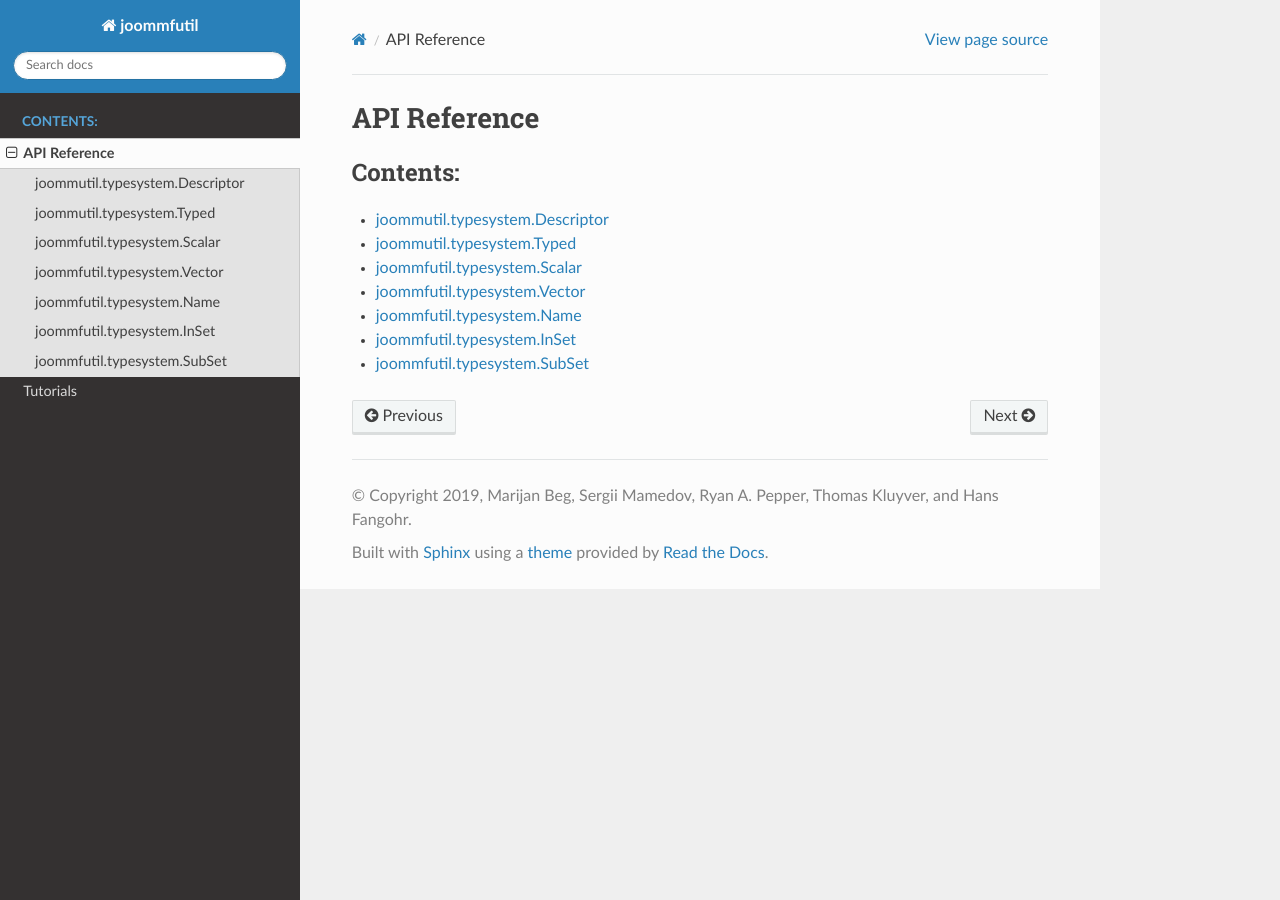
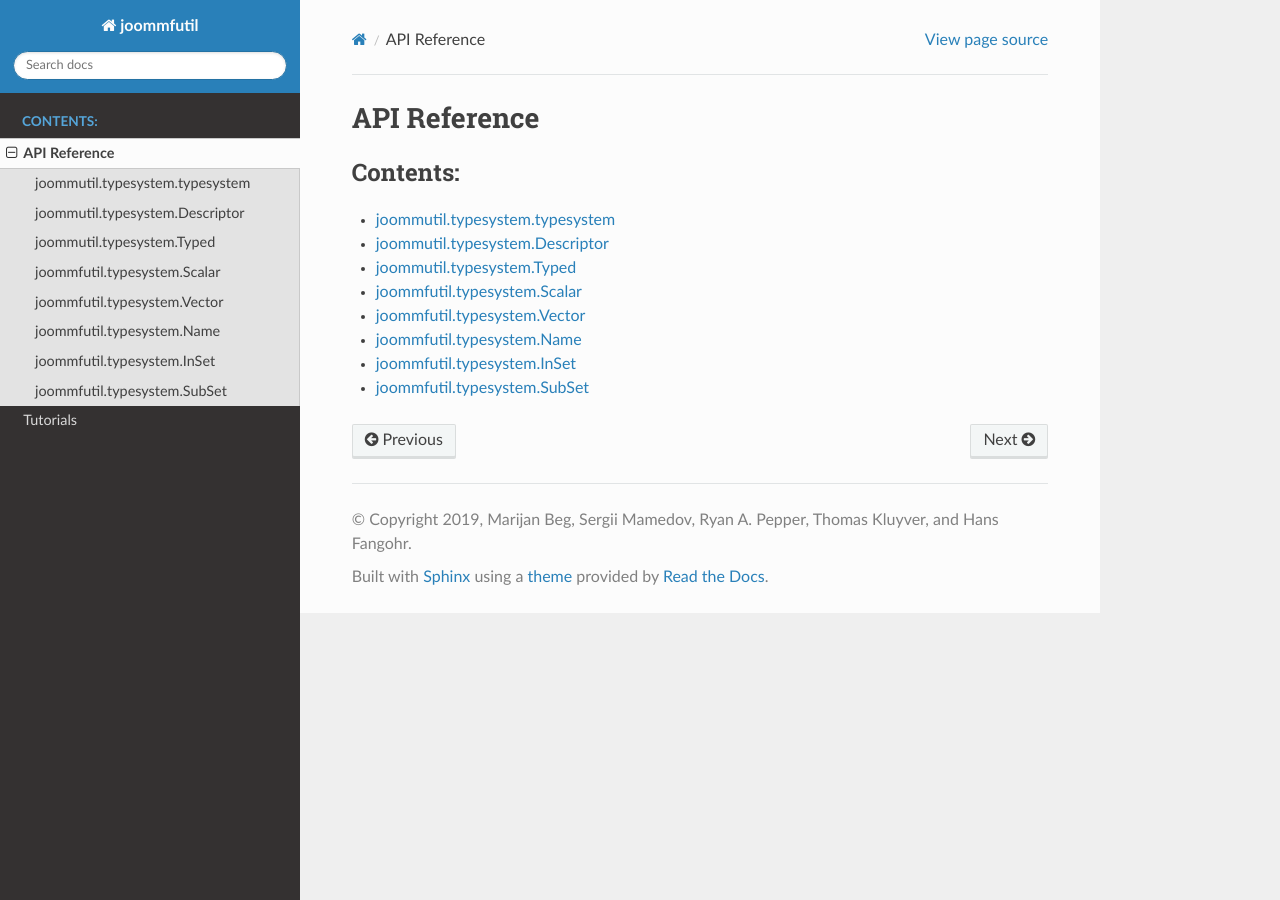
Before and after one commit to ubermag/ubermagutil, a Sphinx documentation site: the page built from docs/api-reference.rst, in a window 1280 px wide. Built offline with Sphinx 7.4.7 and the Read the Docs theme 2.0.0, drawn with Linux system fonts in a browser that asks for light colours.

Commit message:
Add typesystem to docs.

```diff
--- a/docs/api-reference.rst
+++ b/docs/api-reference.rst
@@ -5,6 +5,7 @@ API Reference
    :maxdepth: 2
    :caption: Contents:
 
+   typesystem
    descriptor
    typed
    scalar
--- a/docs/descriptor.rst
+++ b/docs/descriptor.rst
@@ -1,5 +1,5 @@
 joommutil.typesystem.Descriptor
 ===============================
 
-.. autoclass:: joommfutil.typesystem.Descriptor()
+.. autoclass:: joommfutil.typesystem.Descriptor
    :members: __delete__, __set__
--- /dev/null
+++ b/docs/typesystem.rst
@@ -0,0 +1,4 @@
+joommutil.typesystem.typesystem
+===============================
+
+.. autofunction:: joommfutil.typesystem.typesystem
```
